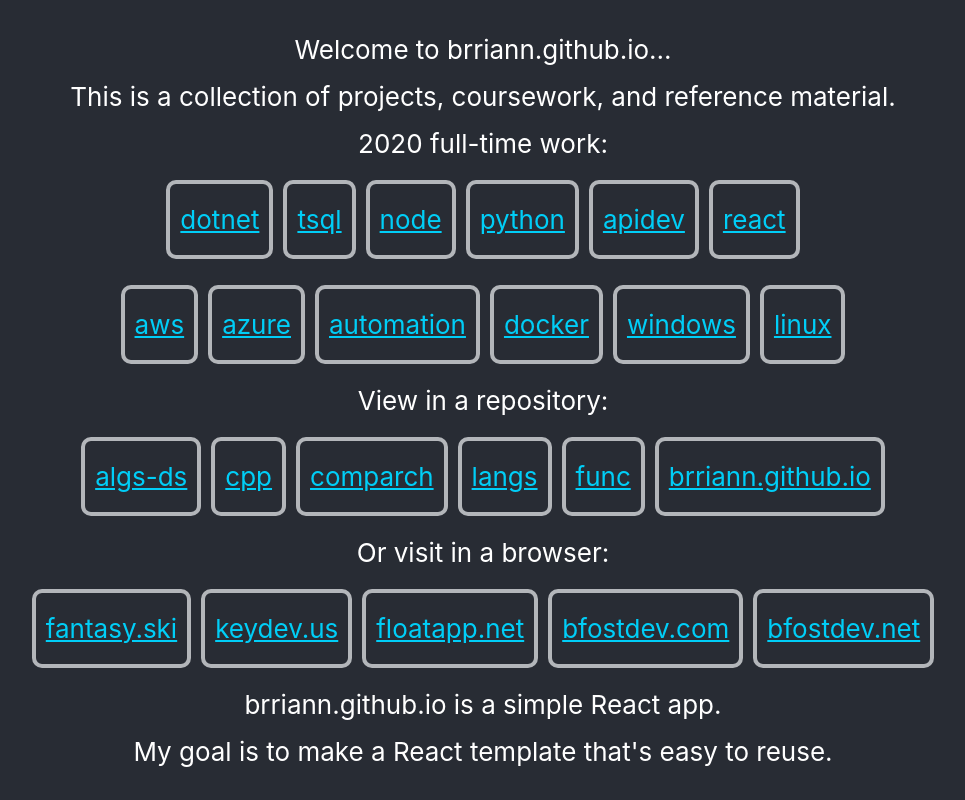
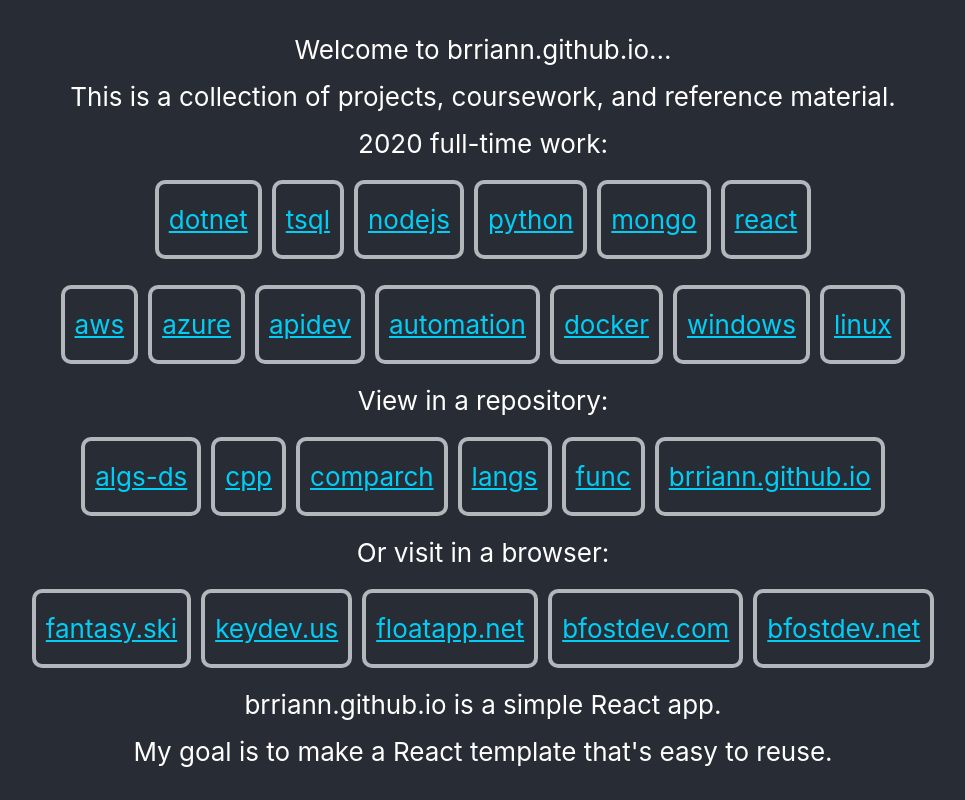
Before and after one commit to brriann/brriann.github.io, a React (Create React App) app: page / in a window 1280 px wide. Shown: the whole page, without its empty margins (157-1122 px from the left). Built offline with nearby package versions, Linux system fonts and the light colour scheme.

Commit message:
repo list update

```diff
--- a/src/App.js
+++ b/src/App.js
@@ -4,8 +4,8 @@ import './App.css';
 import FlexRowButton from './components/parent/FlexRowButton.js'
 import './components/parent/FlexRowButton.css'
 
-const workRepos = ['dotnet', 'tsql', 'node', 'python', 'apidev', 'react'];
-const infraRepos = ['aws', 'azure', 'automation', 'docker', 'windows', 'linux'];
+const workRepos = ['dotnet', 'tsql', 'nodejs', 'python', 'mongo', 'react'];
+const infraRepos = ['aws', 'azure', 'apidev', 'automation', 'docker', 'windows', 'linux'];
 const links = ['fantasy.ski', 'keydev.us', 'floatapp.net', 'bfostdev.com', 'bfostdev.net'];
 const repos = ['algs-ds', 'cpp', 'comparch', 'langs', 'func', 'brriann.github.io'];
 
```
